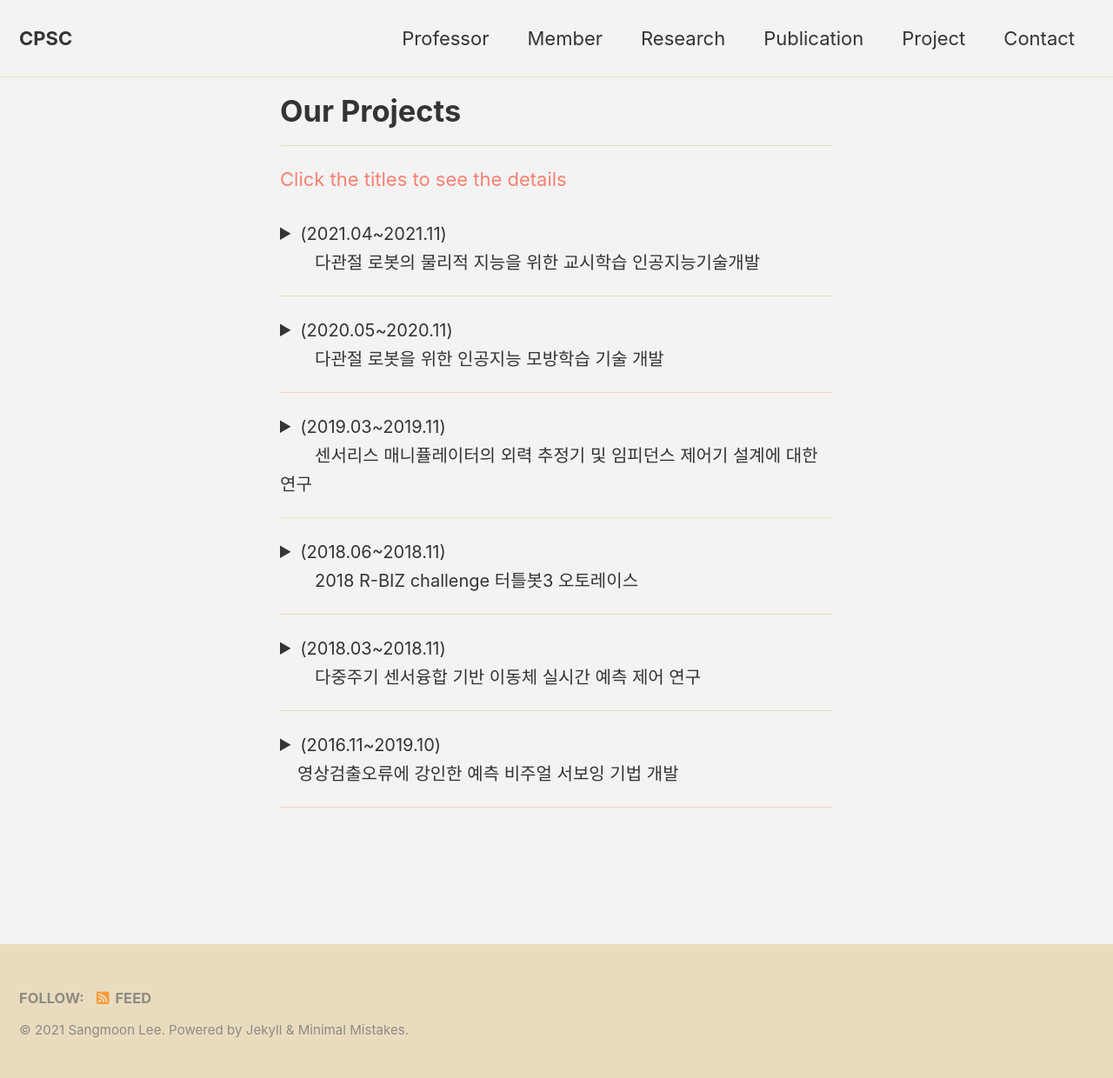
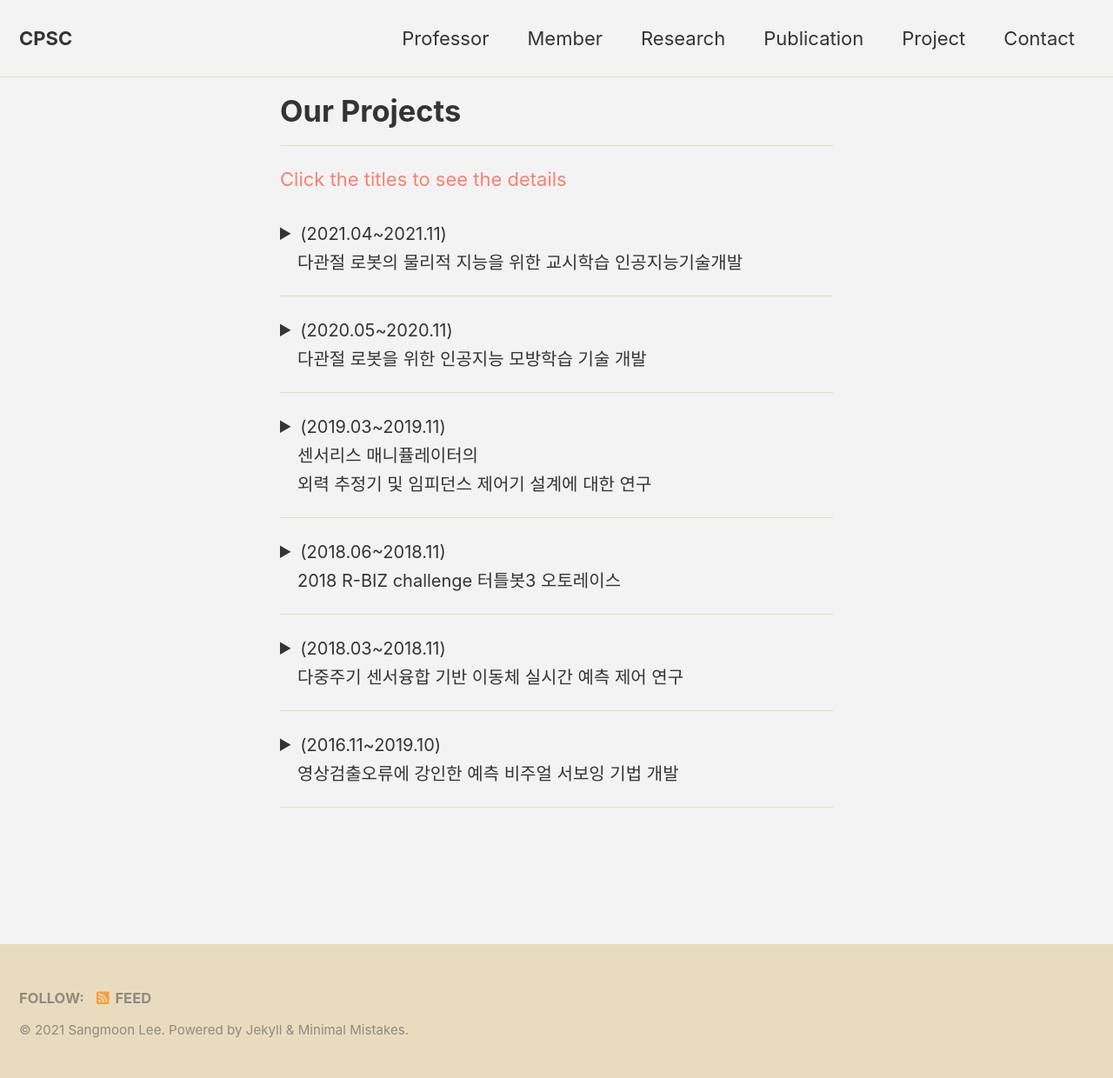
Before and after one commit to CPSC-LAB/CPSC-LAB.github.io, a Jekyll site: the page built from _pages/projects.md, in a window 1280 px wide. Shown: the whole page at 87% size. Built offline with Jekyll 4.4.1, drawn with Linux system fonts in a browser that asks for light colours; cached includes are drawn as plain includes.

Commit message:
Update projects.md

```diff
--- a/_pages/projects.md
+++ b/_pages/projects.md
@@ -11,7 +11,7 @@ comments: false
 <span style="color:Salmon"> Click the titles to see the details </span>
 
 <details>
-  <summary> <span style="font-size: 20px"> (2021.04~2021.11)<br>　　다관절 로봇의 물리적 지능을 위한 교시학습 인공지능기술개발 </span> </summary>
+  <summary> <span style="font-size: 20px"> (2021.04~2021.11)<br>　다관절 로봇의 물리적 지능을 위한 교시학습 인공지능기술개발 </span> </summary>
 
   <div markdown="1">
 <span style="font-size: 13px"> This project was conducted at <span style="color:#3399ff">Cyber Physical System Control Lab in Kyungpook National University</span> : [Link](http://control.knu.ac.kr/)</span>
@@ -58,7 +58,7 @@ comments: false
 ---
 
 <details>
-  <summary> <span style="font-size: 20px"> (2020.05~2020.11)<br>　　다관절 로봇을 위한 인공지능 모방학습 기술 개발 </span> </summary>
+  <summary> <span style="font-size: 20px"> (2020.05~2020.11)<br>　다관절 로봇을 위한 인공지능 모방학습 기술 개발 </span> </summary>
 
   <div markdown="1">
 <span style="font-size: 13px"> This project was conducted at <span style="color:#3399ff">Cyber Physical System Control Lab in Kyungpook National University</span> : [Link](http://control.knu.ac.kr/)</span>
@@ -107,7 +107,7 @@ comments: false
 ---
 
 <details>
-  <summary> <span style="font-size: 20px"> (2019.03~2019.11)<br>　　센서리스 매니퓰레이터의 외력 추정기 및 임피던스 제어기 설계에 대한 연구 </span> </summary>
+  <summary> <span style="font-size: 20px"> (2019.03~2019.11)<br>　센서리스 매니퓰레이터의 <br>　외력 추정기 및 임피던스 제어기 설계에 대한 연구 </span> </summary>
 
   <div markdown="1">
 <span style="font-size: 13px"> This project was conducted at <span style="color:#3399ff">Cyber Physical System Control Lab in Kyungpook National University</span> : [Link](http://control.knu.ac.kr/)</span>
@@ -157,7 +157,7 @@ comments: false
 ---
 
 <details>
-  <summary> <span style="font-size: 20px"> (2018.06~2018.11)<br>　　2018 R-BIZ challenge  터틀봇3 오토레이스 </span> </summary>
+  <summary> <span style="font-size: 20px"> (2018.06~2018.11)<br>　2018 R-BIZ challenge  터틀봇3 오토레이스 </span> </summary>
   <div markdown="1">
 This project was conducted at <span style="color:#3399ff">Cyber Physical System Control Lab in Kyungpook National University</span> : [Link](http://control.knu.ac.kr/)
   </div>
@@ -177,7 +177,7 @@ This project was conducted at <span style="color:#3399ff">Cyber Physical System
 ---
 
 <details>
-  <summary> <span style="font-size: 20px"> (2018.03~2018.11)<br>　　다중주기 센서융합 기반 이동체 실시간 예측 제어 연구 </span> </summary>
+  <summary> <span style="font-size: 20px"> (2018.03~2018.11)<br>　다중주기 센서융합 기반 이동체 실시간 예측 제어 연구 </span> </summary>
   <div markdown="1">
 This project was conducted at <span style="color:#3399ff">Cyber Physical System Control Lab in Kyungpook National University</span> : [Link](http://control.knu.ac.kr/)
   </div>
```
